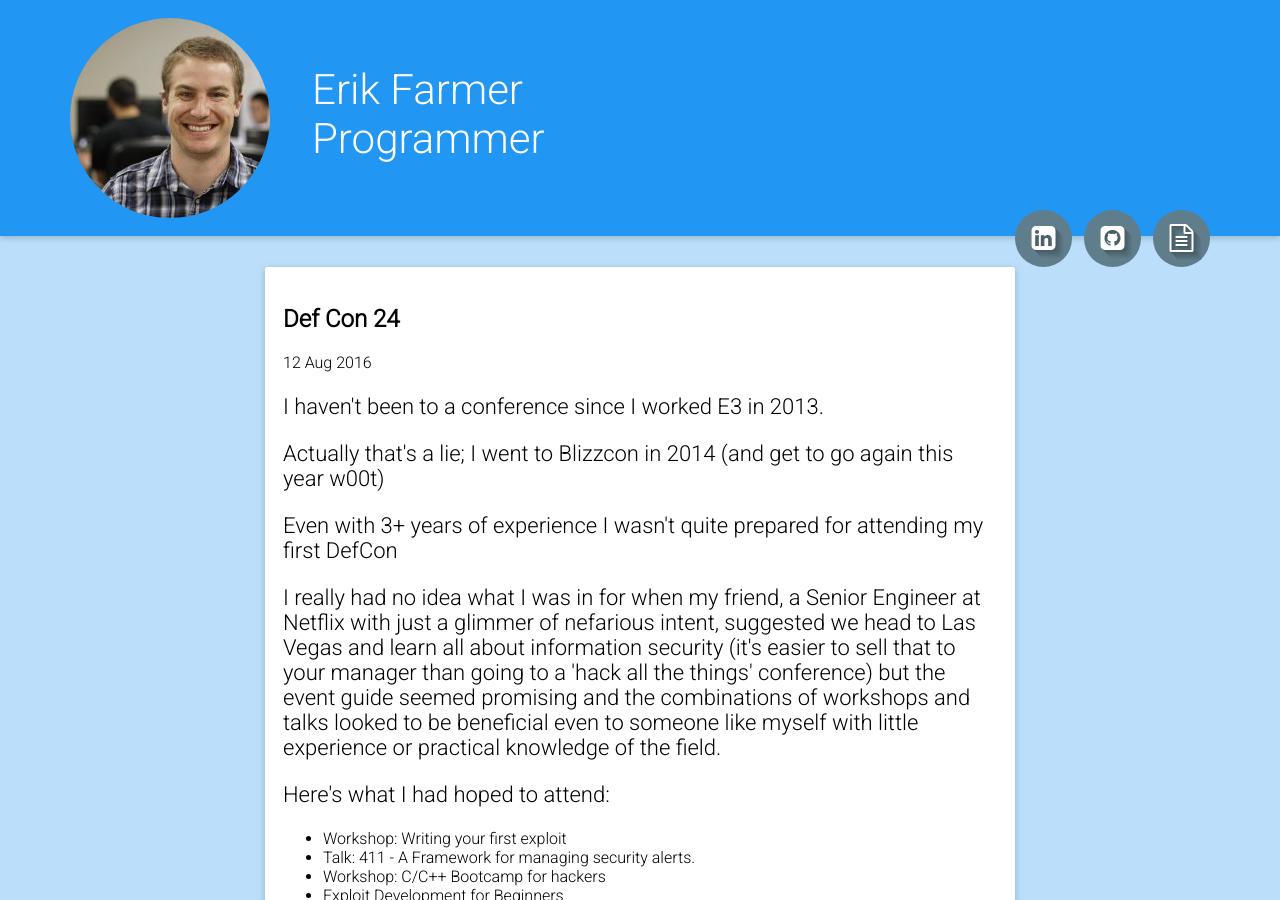
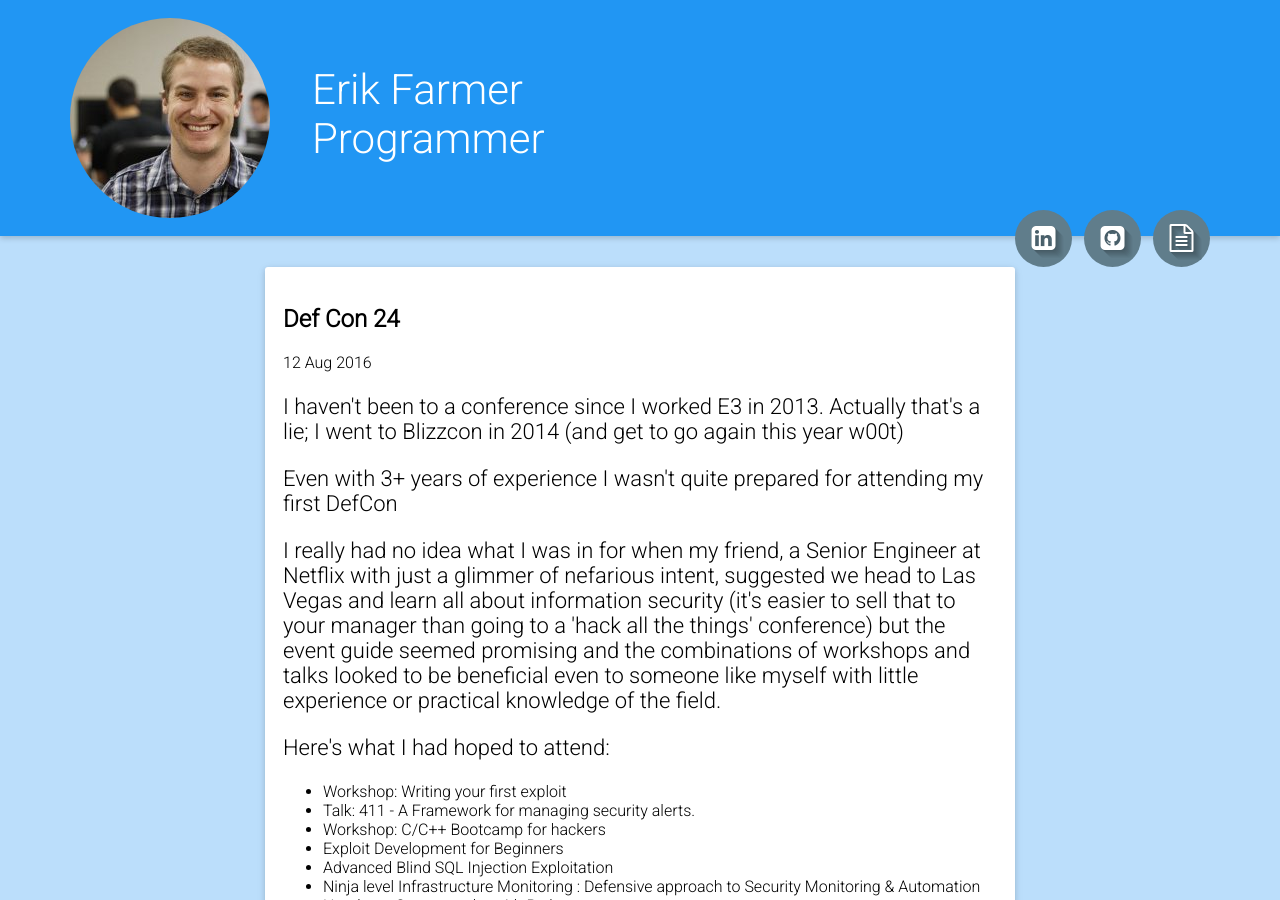
Before and after one commit to erik-farmer/erik-farmer.github.io, a Jekyll site: the page built from _posts/2016-08-12-defcon24.markdown, in a window 1280 px wide and 900 px high. Built offline with Jekyll 4.4.1, drawn with Linux system fonts in a browser that asks for light colours; nearby versions of some CDN libraries.

Commit message:
Change structure for better preview

```diff
--- a/_posts/2016-08-12-defcon24.markdown
+++ b/_posts/2016-08-12-defcon24.markdown
@@ -4,9 +4,7 @@ title:  "Def Con 24"
 date:   2016-08-12 00:00:00
 ---
 
-<p>I haven't been to a conference since I worked E3 in 2013.</p>
-
-<p>Actually that's a lie; I went to Blizzcon in 2014 (and get to go again this year w00t)</p>
+<p>I haven't been to a conference since I worked E3 in 2013. Actually that's a lie; I went to Blizzcon in 2014 (and get to go again this year w00t)</p>
 
 <p>Even with 3+ years of experience I wasn't quite prepared for attending my first DefCon</p>
 
```
